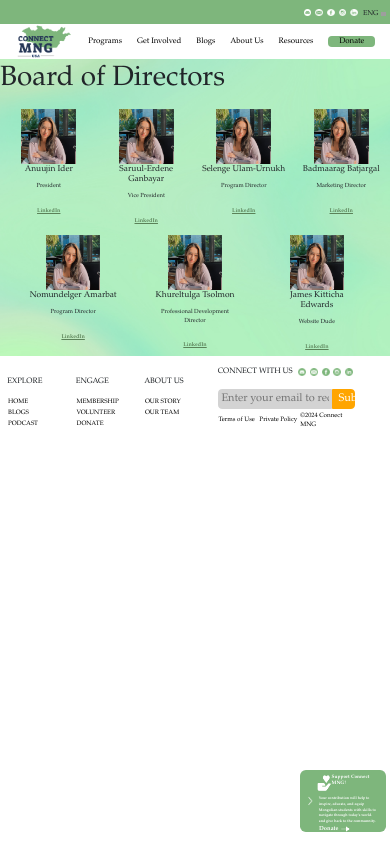
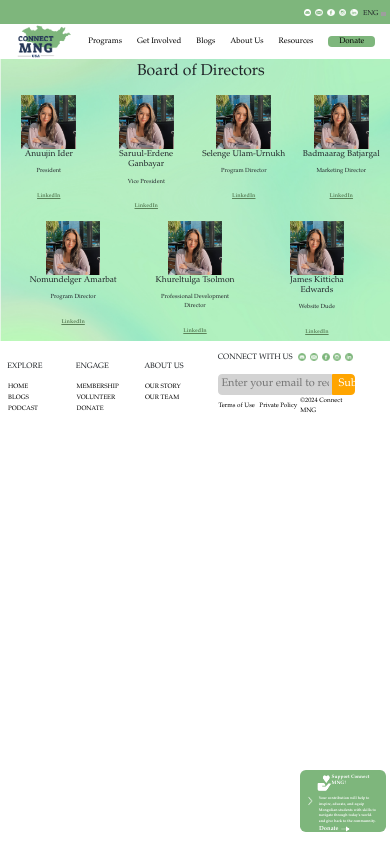
Before and after one commit to JK-Edwards/ConnectMNG, a React (Create React App) app: page /about-us in a window 390 px wide. Built offline with nearby package versions, Linux system fonts and the light colour scheme; grey boxes are pictures that could not be loaded.

Commit message:
Adjusted padding of all pages for responsive design

```diff
--- a/src/components/BoardMemberGallery/BoardMemberGallery.css
+++ b/src/components/BoardMemberGallery/BoardMemberGallery.css
@@ -35,3 +35,9 @@
   height: calc(14vw);
   width: calc(14vw);
 }
+
+.galleryContainer h1 {
+  text-align: center;
+  font-size: calc(0.5rem + 2vw);
+  padding-left: 3vw;
+}
--- a/src/components/BoardMemberGallery/BoardMemberGallery.jsx
+++ b/src/components/BoardMemberGallery/BoardMemberGallery.jsx
@@ -23,7 +23,7 @@ function Profile({person }) {
 
 export default function BoardMemberGallery() {
     return (
-      <div>
+      <div className={"galleryContainer"}>
         <h1>Board of Directors</h1>
         <div className={"profileContainer"}>
           <Profile person={{name: "Anuujin Ider",
--- a/src/pages/Blogs/Blogs.css
+++ b/src/pages/Blogs/Blogs.css
@@ -1,5 +1,5 @@
 .blogContainer {
-	padding-top: 12rem;
+	padding-top: calc(1rem + 12vw);
 	background-image: url("../../images/background.jpg");
 	background-size: cover;
 	background-position: center;
--- a/src/pages/Contact/Contact.css
+++ b/src/pages/Contact/Contact.css
@@ -1,5 +1,5 @@
 .contactContainer {
-	padding-top: 12em;
+	padding-top: calc(1rem + 12vw);
 	background-image: url("../../images/background.jpg");
 	background-size: cover;
 	background-position: center;
--- a/src/pages/Donate/Donate.css
+++ b/src/pages/Donate/Donate.css
@@ -1,5 +1,5 @@
 .donateContainer {
-	padding-top: 12rem;
+	padding-top: calc(1rem + 12vw);
 	display: flex;
 	flex-direction: column;
 	justify-content: space-evenly;
--- a/src/pages/Resources/Resources.css
+++ b/src/pages/Resources/Resources.css
@@ -9,7 +9,7 @@
 }
 
 .resourcesContainer {
-	padding-top: 12rem;
+	padding-top: calc(1rem + 12vw);
 	background-image: url("../../images/background.jpg");
 	background-size: cover;
 	background-position: center;
--- a/src/pages/Volunteer/Volunteer.css
+++ b/src/pages/Volunteer/Volunteer.css
@@ -14,7 +14,7 @@
 }
 
 .volunteerContainer {
-	padding-top: 12rem;
+	padding-top: calc(1rem + 12vw);
 	background-image: url("../../images/background.jpg");
 	background-size: cover;
 	background-position: center;
```
